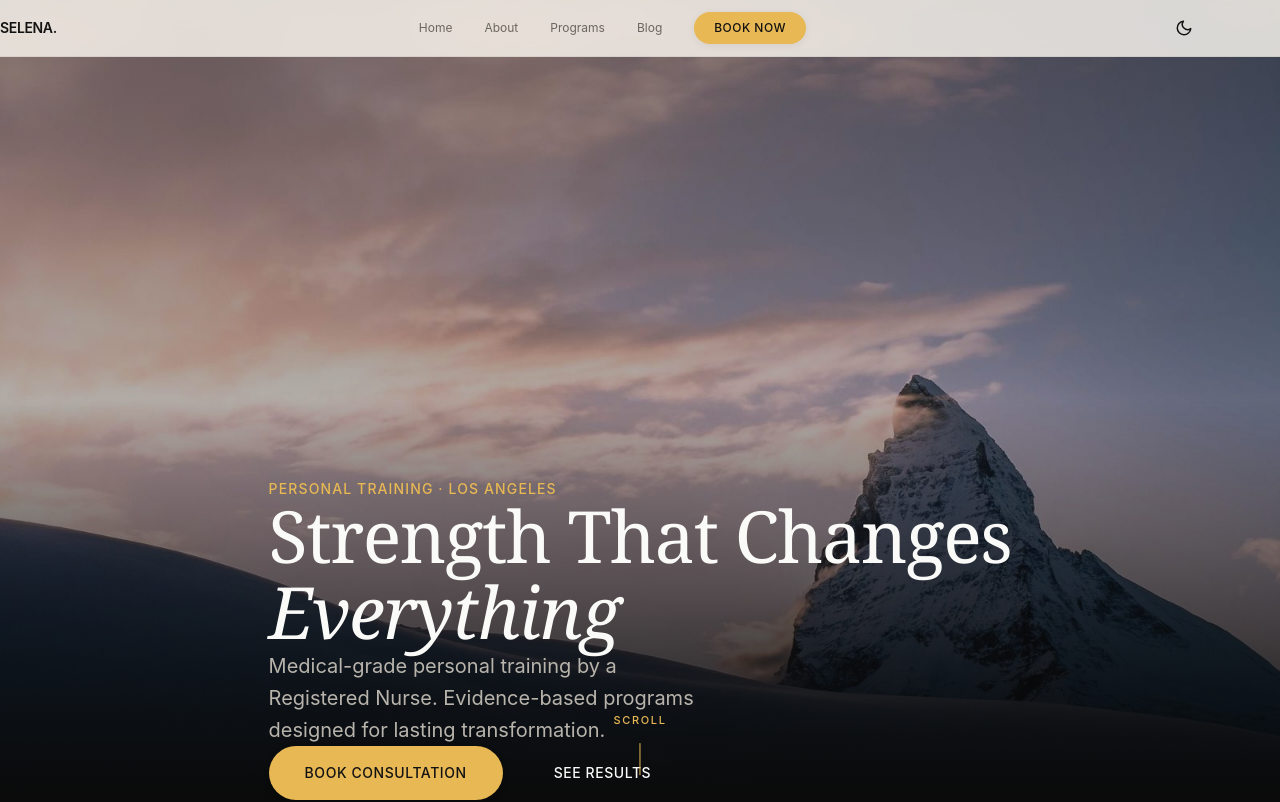
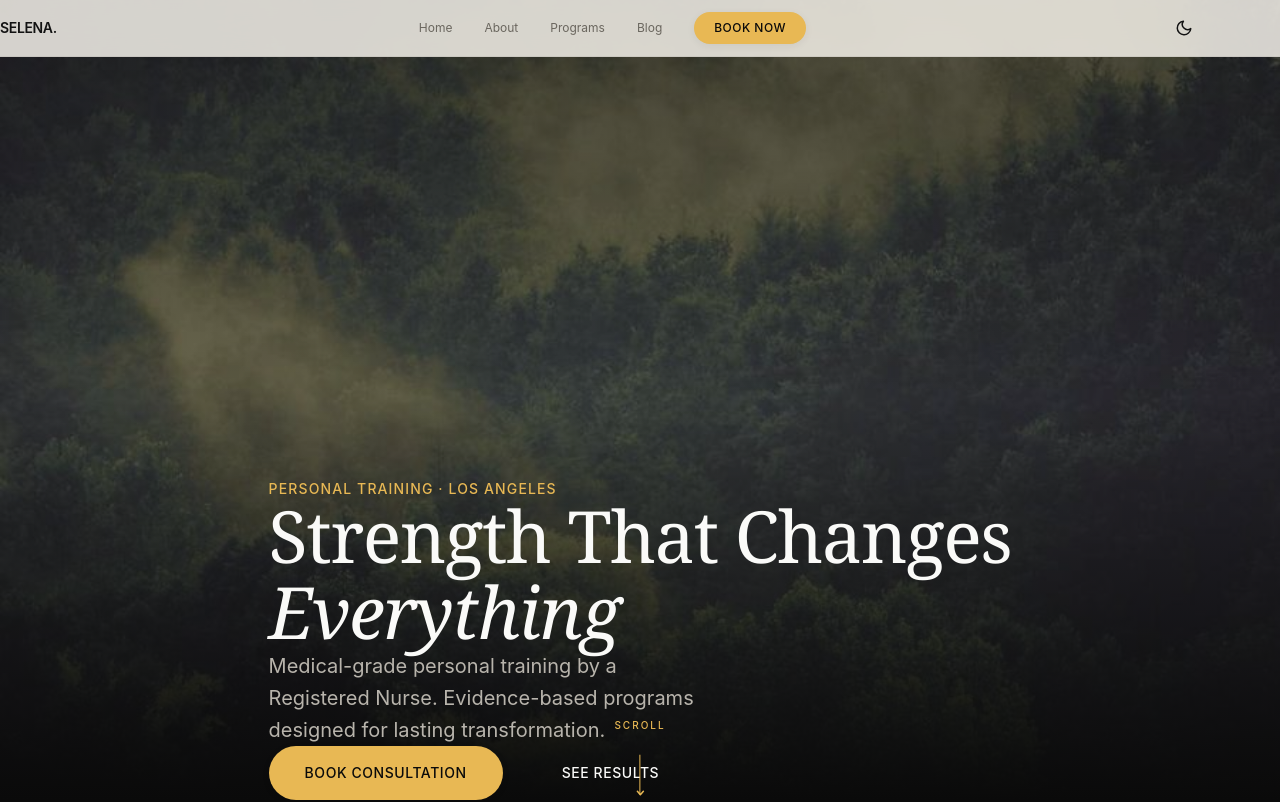
Before and after one commit to Garrettzhanggithub/selena-fitness, a Next.js app: page / in a window 1280 px wide. Shown: the top 802 px of the page. Built offline with nearby package versions, Linux system fonts and the light colour scheme.

Commit message:
Fix Hero: portrait photo + scroll indicator fixed bottom + buttons side by side

```diff
--- a/src/app/globals.css
+++ b/src/app/globals.css
@@ -245,7 +245,7 @@ body {
   justify-content: center;
   gap: 8px;
   background: var(--color-accent);
-  color: var(--color-primary);
+  color: #0A0A0A;
   padding: 16px 36px;
   border-radius: var(--radius-button);
   font-weight: 500;
@@ -259,6 +259,7 @@ body {
               box-shadow 0.25s var(--ease-out-expo),
               background 0.25s var(--ease-out);
   box-shadow: var(--shadow-sm);
+  white-space: nowrap;
 }
 
 .btn-primary:hover {
--- a/src/components/sections/Hero.tsx
+++ b/src/components/sections/Hero.tsx
@@ -17,17 +17,17 @@ export default function Hero() {
   }, []);
 
   return (
-    <section ref={ref} className="relative min-h-screen flex items-end pb-16 md:pb-24 overflow-hidden" style={{ background: "var(--color-bg-dark)" }}>
-      {/* ── Background Image with Parallax ── */}
+    <section ref={ref} className="relative min-h-screen flex items-end pb-24 md:pb-32 overflow-hidden" style={{ background: "var(--color-bg-dark)" }}>
+      {/* ── Background Image with Parallax — Portrait Studio Photo ── */}
       <motion.div style={{ y }} className="absolute inset-0 z-0">
         <img
           src="/images/hero.jpg"
           alt="Selena — Studio Portrait"
-          className="absolute inset-0 w-full h-full object-cover"
-          style={{ filter: "brightness(0.7)" }}
+          className="absolute inset-0 w-full h-full object-cover object-center"
+          style={{ filter: "brightness(0.6)" }}
         />
-        {/* Subtle overlay gradient for text readability */}
-        <div className="absolute inset-0 bg-gradient-to-t from-[var(--color-bg-dark)] via-transparent to-[var(--color-bg-dark)]/30" />
+        {/* Overlay gradients for text readability */}
+        <div className="absolute inset-0 bg-gradient-to-t from-[var(--color-bg-dark)] via-transparent to-[var(--color-bg-dark)]/40" />
       </motion.div>
 
       {/* ── Content — Left 40% ── */}
@@ -71,37 +71,55 @@ export default function Hero() {
           Evidence-based programs designed for lasting transformation.
         </motion.p>
 
-        {/* CTA Buttons */}
+        {/* CTA Buttons — Side by side with clear spacing */}
         <motion.div
           initial={{ opacity: 0, y: 20 }}
           animate={loaded ? { opacity: 1, y: 0 } : {}}
           transition={{ duration: 0.6, delay: 0.45, ease: [0.22, 1, 0.36, 1] }}
-          className="flex flex-wrap items-center gap-4"
+          className="flex items-center gap-6"
         >
-          <Link href="/booking" className="btn-primary">
+          <Link href="/booking" className="btn-primary !shrink-0">
             Book Consultation
           </Link>
-          <Link href="#results" className="btn-secondary btn-secondary-dark">
+          <Link href="#results" className="btn-secondary btn-secondary-dark !shrink-0">
             See Results
           </Link>
         </motion.div>
       </motion.div>
 
-      {/* ── Scroll Indicator ── */}
+      {/* ── Scroll Indicator — Fixed at bottom center, outside document flow ── */}
       <motion.div
         initial={{ opacity: 0 }}
         animate={loaded ? { opacity: 1 } : {}}
         transition={{ delay: 1.2, duration: 0.6 }}
-        className="absolute bottom-8 left-1/2 -translate-x-1/2 z-10"
+        className="absolute bottom-4 left-1/2 -translate-x-1/2 z-20"
       >
-        <div className="flex flex-col items-center gap-2">
-          <span className="text-caption" style={{ letterSpacing: "0.15em", fontSize: "0.6875rem", color: "var(--color-accent)" }}>Scroll</span>
+        <div className="flex flex-col items-center gap-3">
+          <span className="text-caption" style={{ letterSpacing: "0.2em", fontSize: "0.625rem", color: "var(--color-accent)" }}>SCROLL</span>
+          {/* Vertical line */}
           <motion.div
-            animate={{ y: [0, 8, 0] }}
+            animate={{ y: [0, 12, 0] }}
             transition={{ duration: 1.5, repeat: Infinity, ease: "easeInOut" }}
-            className="w-px h-8"
+            className="relative w-px h-10"
             style={{ background: "var(--color-accent)" }}
-          />
+          >
+            {/* Arrow at bottom of line */}
+            <svg
+              width="12"
+              height="12"
+              viewBox="0 0 12 12"
+              fill="none"
+              className="absolute -bottom-1 left-1/2 -translate-x-1/2"
+            >
+              <path
+                d="M3 4.5L6 8L9 4.5"
+                stroke="var(--color-accent)"
+                strokeWidth="1.5"
+                strokeLinecap="round"
+                strokeLinejoin="round"
+              />
+            </svg>
+          </motion.div>
         </div>
       </motion.div>
     </section>
```
Also changed, not shown: public/images/hero.jpg, public/images/hero2.jpg (added).
